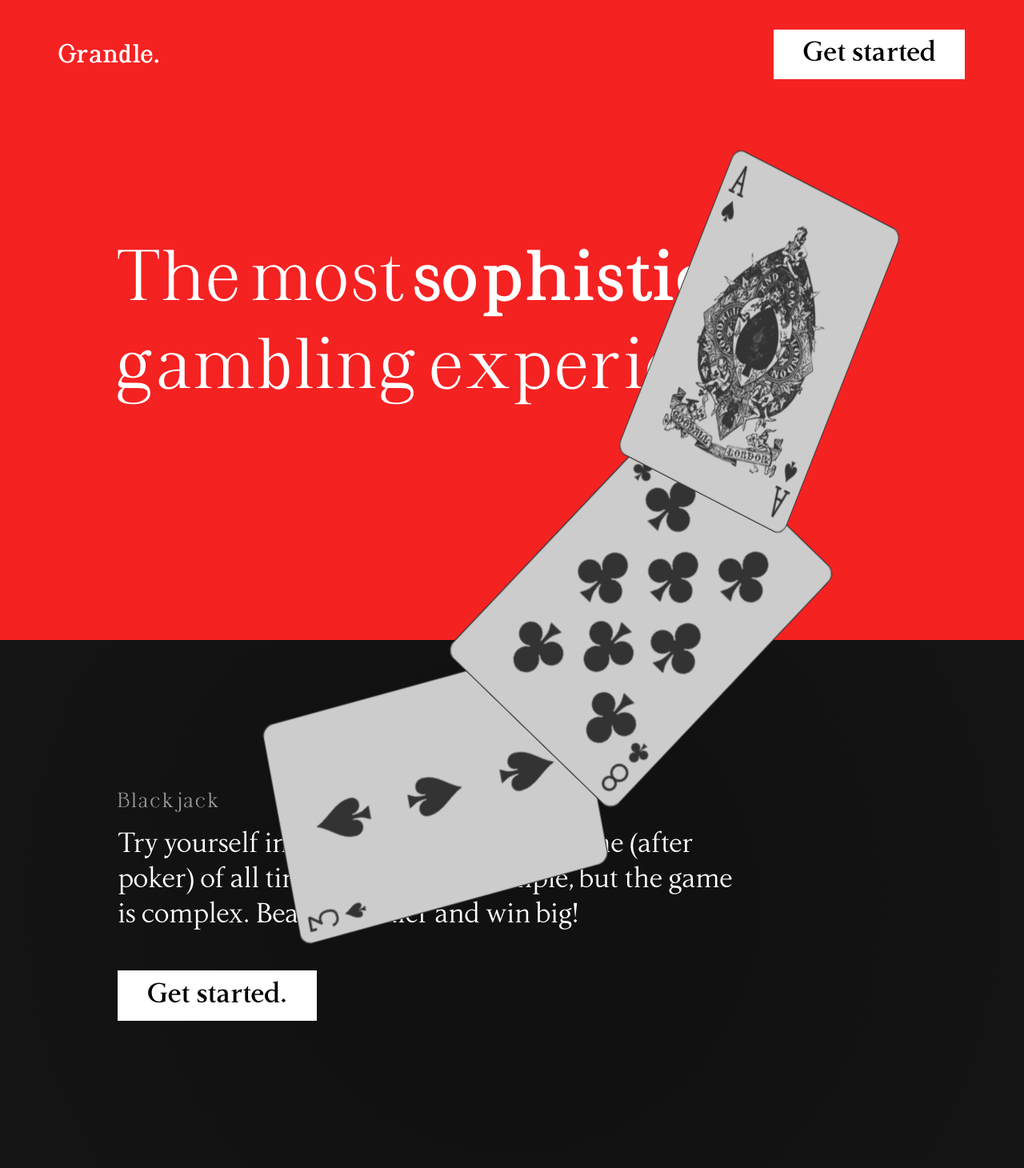
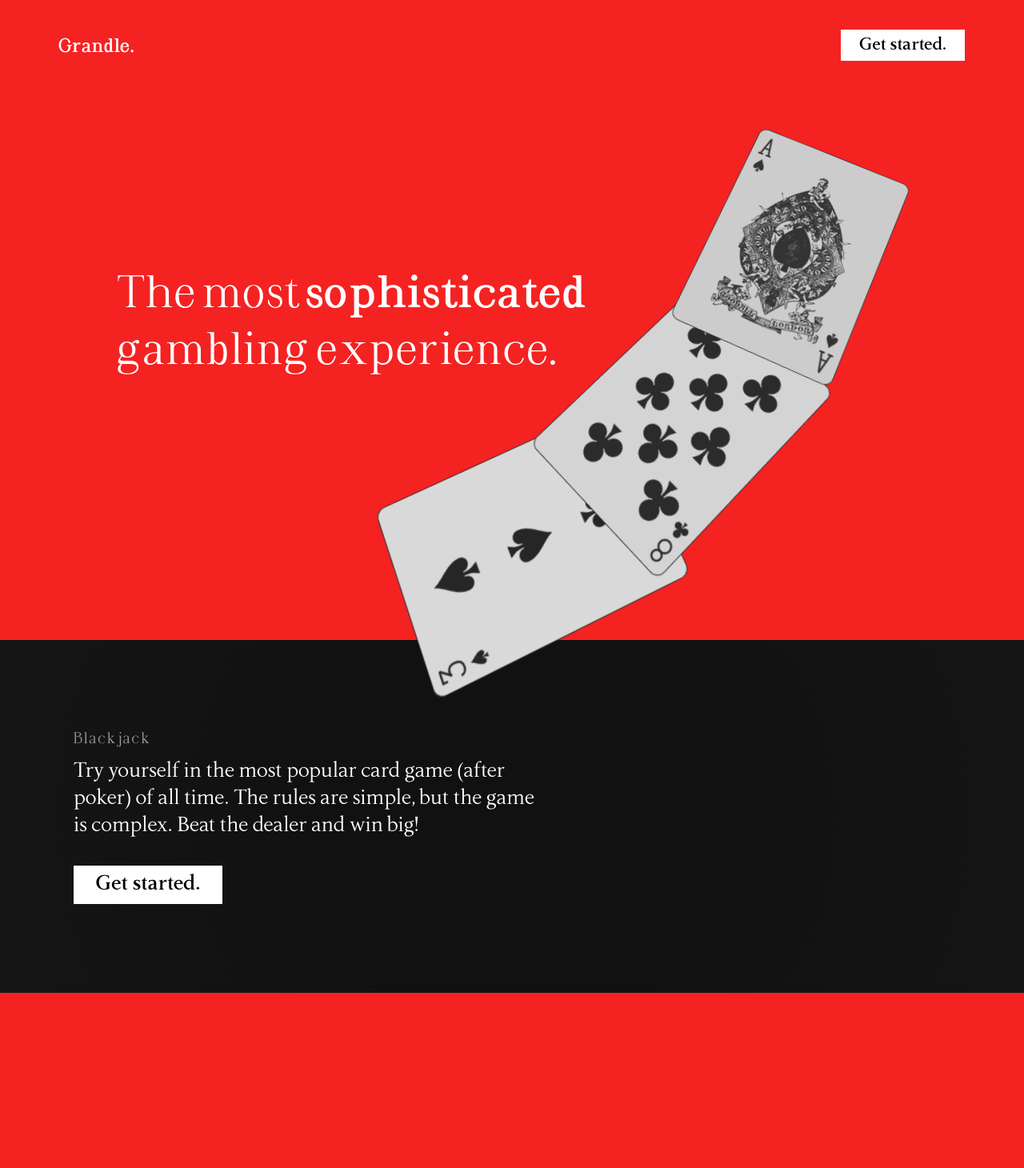
Before and after one commit to Marci0817/gambling-site, a PHP site: page / in a window 1280 px wide. Shown: the whole page at 80% size. After the commit the page ends 1241 px from the top, so only its background shows below. Run offline with PHP 8.4, Linux system fonts and the light colour scheme.

Commit message:
Fix landing page being too large

```diff
--- a/index.php
+++ b/index.php
@@ -1,5 +1,6 @@
 <!doctype html>
 <html lang="hu">
+
 <head>
     <meta charset="UTF-8" />
     <meta name="viewport" content="width=device-width, initial-scale=1.0" />
@@ -16,8 +17,8 @@
 <body>
     <nav id="navbar">
         <div id="nav-content">
-                <p class="title font-display">Grandle.</p>
-                <a class="btn" href="/auth.php">Get started</a>
+            <a href="/" class="title font-display">Grandle.</a>
+            <a href="/auth.php" class="btn">Get started.</a>
         </div>
     </nav>
     <div id="tagline">
@@ -45,4 +46,5 @@
     cardsOverlay.appendChild(createCard(8, 'c'));
     cardsOverlay.appendChild(createCard(3, 's'));
 </script>
+
 </html>
--- a/styles/landing.css
+++ b/styles/landing.css
@@ -10,7 +10,7 @@
 
 #navbar.collapsed {
     background-color: var(--background);
-    padding: 1.5rem 4rem;
+    padding: 1rem 4rem;
 }
 
 #nav-content {
@@ -22,12 +22,14 @@
 }
 
 #navbar .title {
-    font-size: 2rem;
     font-weight: bold;
+    font-size: 1.5rem;
+    text-decoration: none;
+    color: white;
 }
 
 #navbar .btn {
-    font-size: 2em;
+    font-size: 1.25em;
 }
 
 #tagline {
@@ -39,48 +41,56 @@
     align-items: center;
 }
 
+#tagline h1 {
+    z-index: 10;
+}
+
 #cards-overlay {
     display: flex;
     flex-direction: column;
     align-items: end;
-    filter: contrast(0.6);
+    justify-content: end;
     position: absolute;
-    top: 12rem;
+    bottom: -2rem;
     right: 10rem;
+    transform: perspective(500px) rotateX(10deg) rotateZ(5deg);
 }
 
 #cards-overlay .card {
-    width: 16rem;
+    width: 12rem;
     user-select: none;
     pointer-events: none;
 }
 
 #cards-overlay .card:nth-child(1) {
+    filter: contrast(0.6);
     z-index: 3;
-    transform: rotate3d(0, 5, 3, 45deg);
+    transform: rotate(20deg);
 }
 
 #cards-overlay .card:nth-child(2) {
+    filter: contrast(0.66);
     z-index: 2;
     margin-top: -4rem;
-    margin-right: 8rem;
-    transform: rotate3d(0, 1, 4, 45deg);
+    margin-right: 7rem;
+    transform: rotate(40deg);
 }
 
 #cards-overlay .card:nth-child(3) {
+    filter: contrast(0.7);
     z-index: 1;
-    margin-top: -10rem;
-    margin-right: 22rem;
-    transform: rotate3d(0, 1, 3, 80deg);
+    margin-top: -8rem;
+    margin-right: 16rem;
+    transform: rotate(60deg);
 }
 
 h1 {
-    font-size: 5.5rem;
+    font-size: 3.5rem;
     font-weight: lighter;
 }
 
 h2 {
-    font-size: 2.5rem;
+    font-size: 2rem;
     letter-spacing: 0.075rem;
     font-weight: lighter;
 }
@@ -91,13 +101,13 @@ p {
 }
 
 .section {
-    font-size: 2rem;
+    font-size: 1.5rem;
     background: radial-gradient(circle, #111 40%, #151515 100%);
-    padding: 10rem 8rem;
+    padding: 6rem 5rem;
     display: flex;
     flex-direction: column;
     align-items: start;
-    gap: 1rem;
+    gap: 0.75rem;
 }
 
 .section .section-title {
@@ -107,9 +117,26 @@ p {
 }
 
 .section-cta {
-    margin-top: 1.5rem;
+    margin-top: 1rem;
 }
 
 .btn {
     padding: 0.25em 1em;
 }
+
+@media only screen and (max-width: 1100px) {
+    #tagline {
+        padding: 0;
+        text-align: center;
+        justify-content: center;
+        text-shadow: 0 0 50px black;
+    }
+
+    h1 {
+        font-size: 2.5rem;
+    }
+
+    #cards-overlay {
+        right: 0;
+    }
+}
```
Also changed, not shown: 1 other file. Lines whose indentation alone changed are shown as unchanged.
